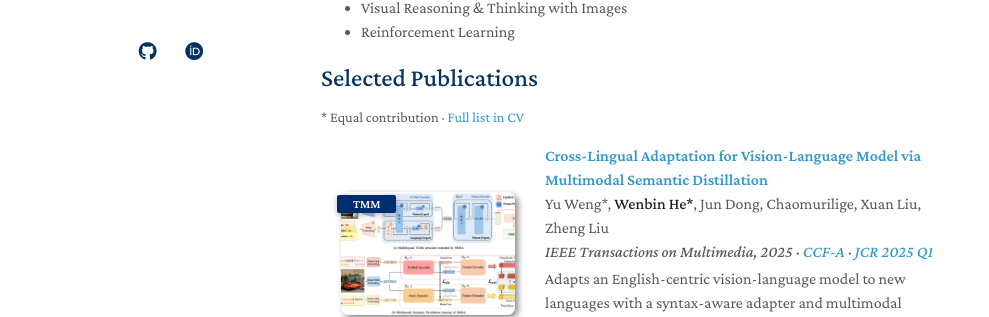
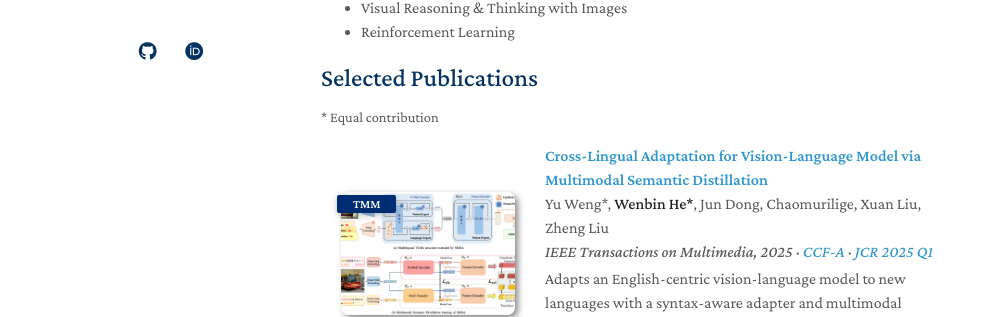
Before and after one commit to BbiHH/BbiHH.github.io, a Jekyll site: the page built from index.md, in a window 1280 px wide and 900 px high. Shown: the part 411-728 px from the top of the window, without its empty margins (149-1138 px from the left). Built offline with Jekyll 4.4.1, drawn with Linux system fonts in a browser that asks for light colours; a style sheet for code colours, icons or effects is not loaded; our own code applies the rules of GitHub Pages for plain Markdown files.

Commit message:
Publish two-page CV and simplify publications note

```diff
--- a/_includes/publications.md
+++ b/_includes/publications.md
@@ -1,6 +1,6 @@
 <h2 id="publications">Selected Publications</h2>
 
-<p style="font-size: 0.9em; margin-bottom: 0;">* Equal contribution · <a href="{{ site.cv_link | relative_url }}">Full list in CV</a></p>
+<p style="font-size: 0.9em; margin-bottom: 0;">* Equal contribution</p>
 
 <div class="publications" style="margin-top: 1rem;">
 <ol class="bibliography">
```
Also changed, not shown: 1 other file.
